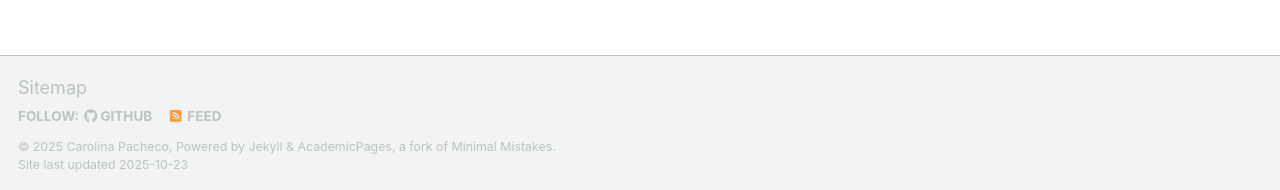
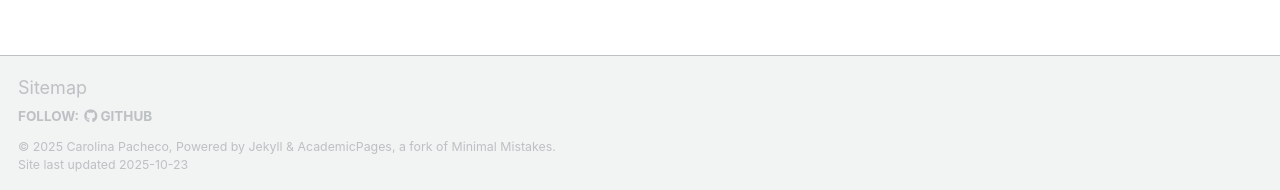
Before and after one commit to carolina-pacheco/carolina-pacheco.github.io, a Jekyll site: the page built from _pages/about.md, in a window 1280 px wide and 931 px high. Shown: the part 738-928 px from the top of the window. Built offline with Jekyll 4.4.1, drawn with Linux system fonts in a browser that asks for light colours; some web fonts are replaced; a script that is not in the unit is left out.

Commit message:
Update _config.yml

```diff
--- a/_config.yml
+++ b/_config.yml
@@ -122,7 +122,7 @@ staticman:
       options:
         format           : "iso8601" # "iso8601" (default), "timestamp-seconds", "timestamp-milliseconds"
 atom_feed:
-  hide                   : true#false     # change to true to hide the RSS feed in the footer
+  hide                   : true # change to true to hide the RSS feed in the footer
   path                   : # blank (default) uses feed.xml
 
 
```
